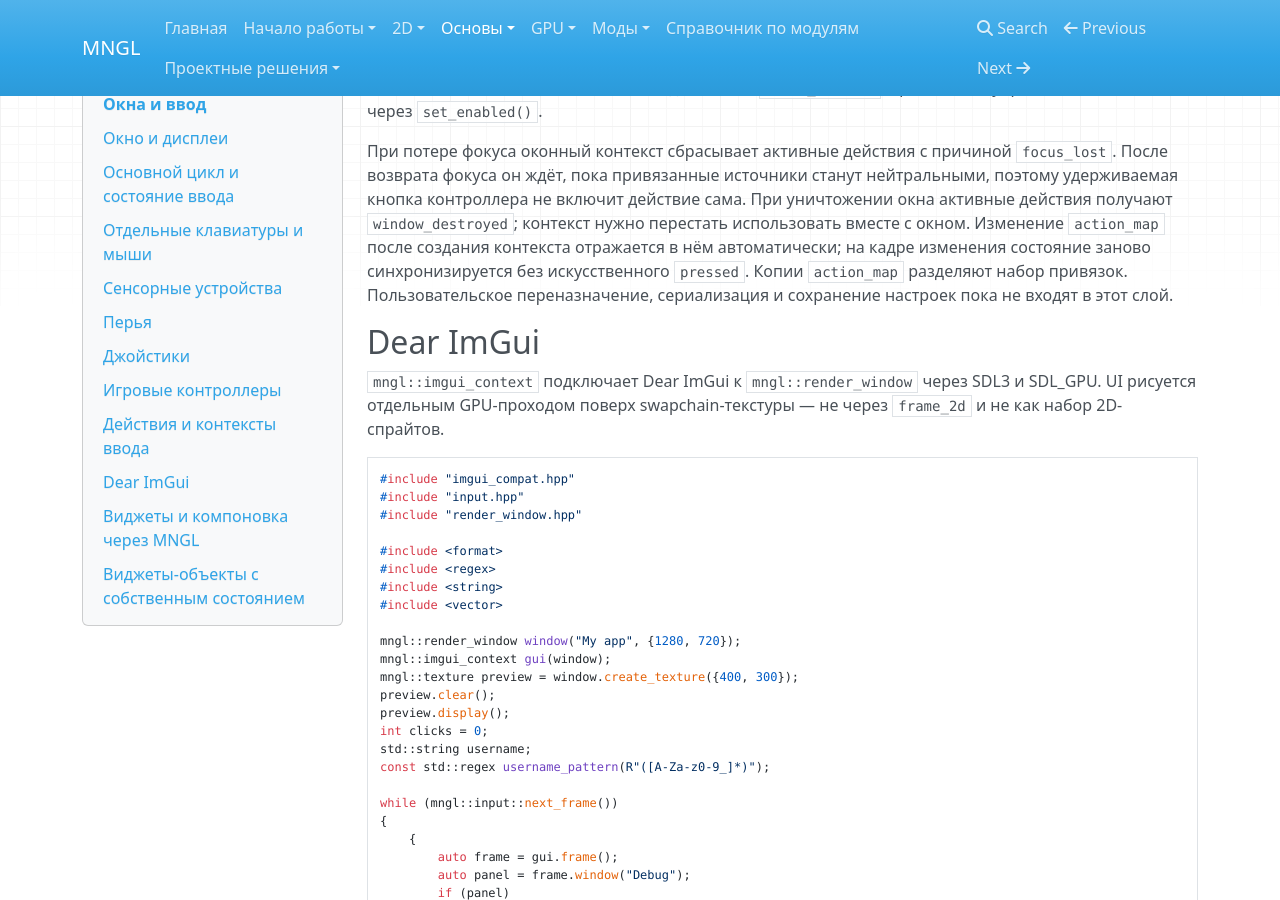
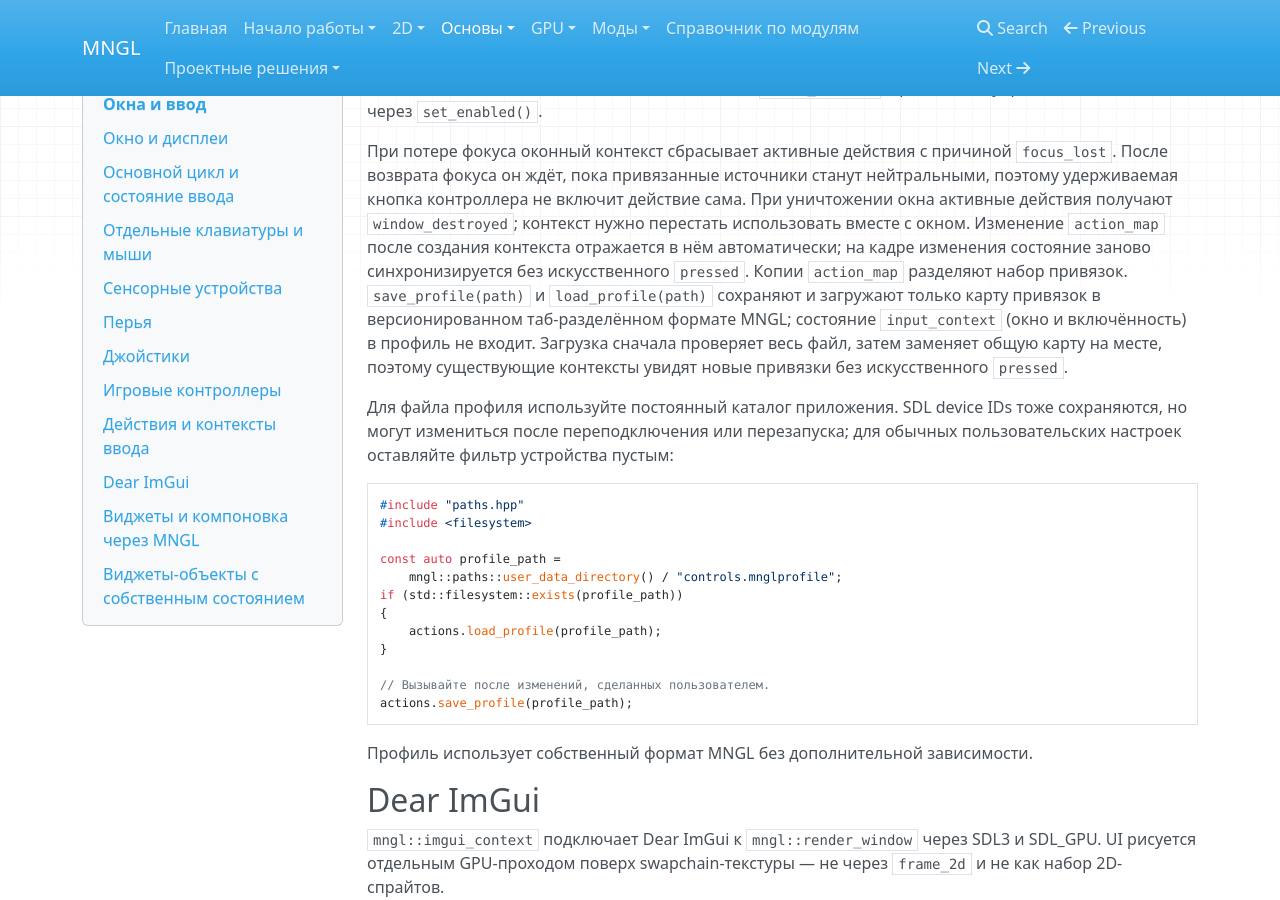
Before and after one commit to Romansgamp6tu/MNGL, an MkDocs documentation site: the page built from docs/core/windows-and-input.md, in a window 1280 px wide and 900 px high, scrolled down 7651 px. Built offline with MkDocs 1.6.1, drawn with Linux system fonts in a browser that asks for light colours; nearby versions of some CDN libraries.

Commit message:
Add action map profile persistence

````diff
--- a/docs/core/windows-and-input.md
+++ b/docs/core/windows-and-input.md
@@ -283,8 +283,33 @@ while (mngl::input::next_frame())
 нужно перестать использовать вместе с окном.
 Изменение `action_map` после создания контекста отражается в нём автоматически;
 на кадре изменения состояние заново синхронизируется без искусственного `pressed`.
-Копии `action_map` разделяют набор привязок. Пользовательское переназначение,
-сериализация и сохранение настроек пока не входят в этот слой.
+Копии `action_map` разделяют набор привязок. `save_profile(path)` и
+`load_profile(path)` сохраняют и загружают только карту привязок в версионированном
+таб-разделённом формате MNGL; состояние `input_context` (окно и включённость) в
+профиль не входит. Загрузка сначала проверяет весь файл, затем заменяет общую карту
+на месте, поэтому существующие контексты увидят новые привязки без искусственного
+`pressed`.
+
+Для файла профиля используйте постоянный каталог приложения. SDL device IDs тоже
+сохраняются, но могут измениться после переподключения или перезапуска; для обычных
+пользовательских настроек оставляйте фильтр устройства пустым:
+
+```cpp
+#include "paths.hpp"
+#include <filesystem>
+
+const auto profile_path =
+    mngl::paths::user_data_directory() / "controls.mnglprofile";
+if (std::filesystem::exists(profile_path))
+{
+    actions.load_profile(profile_path);
+}
+
+// Вызывайте после изменений, сделанных пользователем.
+actions.save_profile(profile_path);
+```
+
+Профиль использует собственный формат MNGL без дополнительной зависимости.
 
 ## Dear ImGui
 
````
Also changed, not shown: docs/migration.md (added, +83 -0 lines), docs/reference/index.md (+1 -1 lines), 3 other files.
